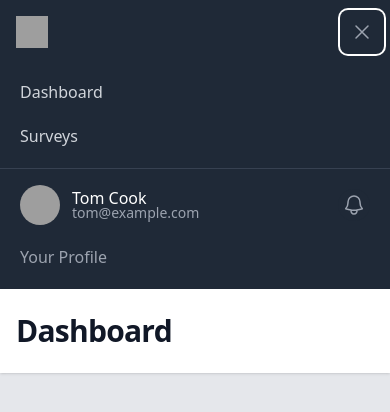
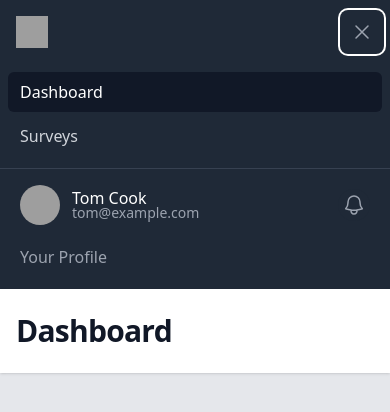
Before and after one commit to rvaldez20/laravel-react-app, a React (Vite) app in the folder react/: page / in a window 390 px wide. Both pictures are taken after a click on the button "Open main menu". Shown: the top 412 px of the page. Built offline with nearby package versions, Linux system fonts and the light colour scheme; grey boxes are pictures that could not be loaded.

Commit message:
[ADD] fix links the opctions header use NavLink and to for responsive menu

```diff
--- a/react/src/components/DefaultLayout.jsx
+++ b/react/src/components/DefaultLayout.jsx
@@ -125,18 +125,16 @@
               <Disclosure.Panel className="md:hidden">
                 <div className="space-y-1 px-2 pb-3 pt-2 sm:px-3">
                   {navigation.map((item) => (
-                    <Disclosure.Button
+                    <NavLink
                       key={item.name}
-                      as="a"
-                      href={item.href}
-                      className={classNames(
-                        item.current ? 'bg-gray-900 text-white' : 'text-gray-300 hover:bg-gray-700 hover:text-white',
+                      to={item.to}
+                      className={({ isActive }) => classNames(
+                        isActive ? 'bg-gray-900 text-white' : 'text-gray-300 hover:bg-gray-700 hover:text-white',
                         'block rounded-md px-3 py-2 text-base font-medium'
                       )}
-                      aria-current={item.current ? 'page' : undefined}
                     >
                       {item.name}
-                    </Disclosure.Button>
+                    </NavLink>
                   ))}
                 </div>
                 <div className="border-t border-gray-700 pb-3 pt-4">
```
